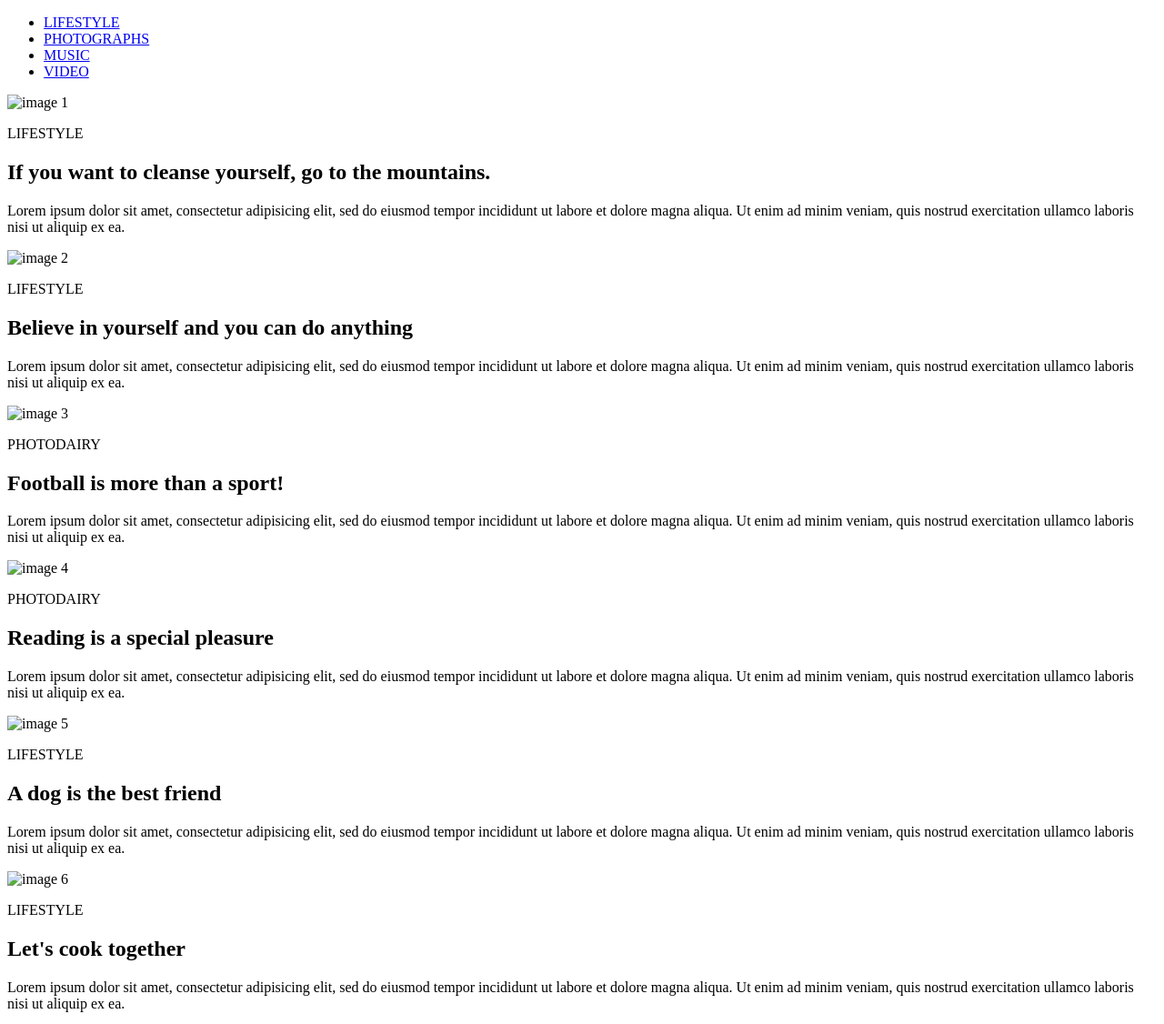
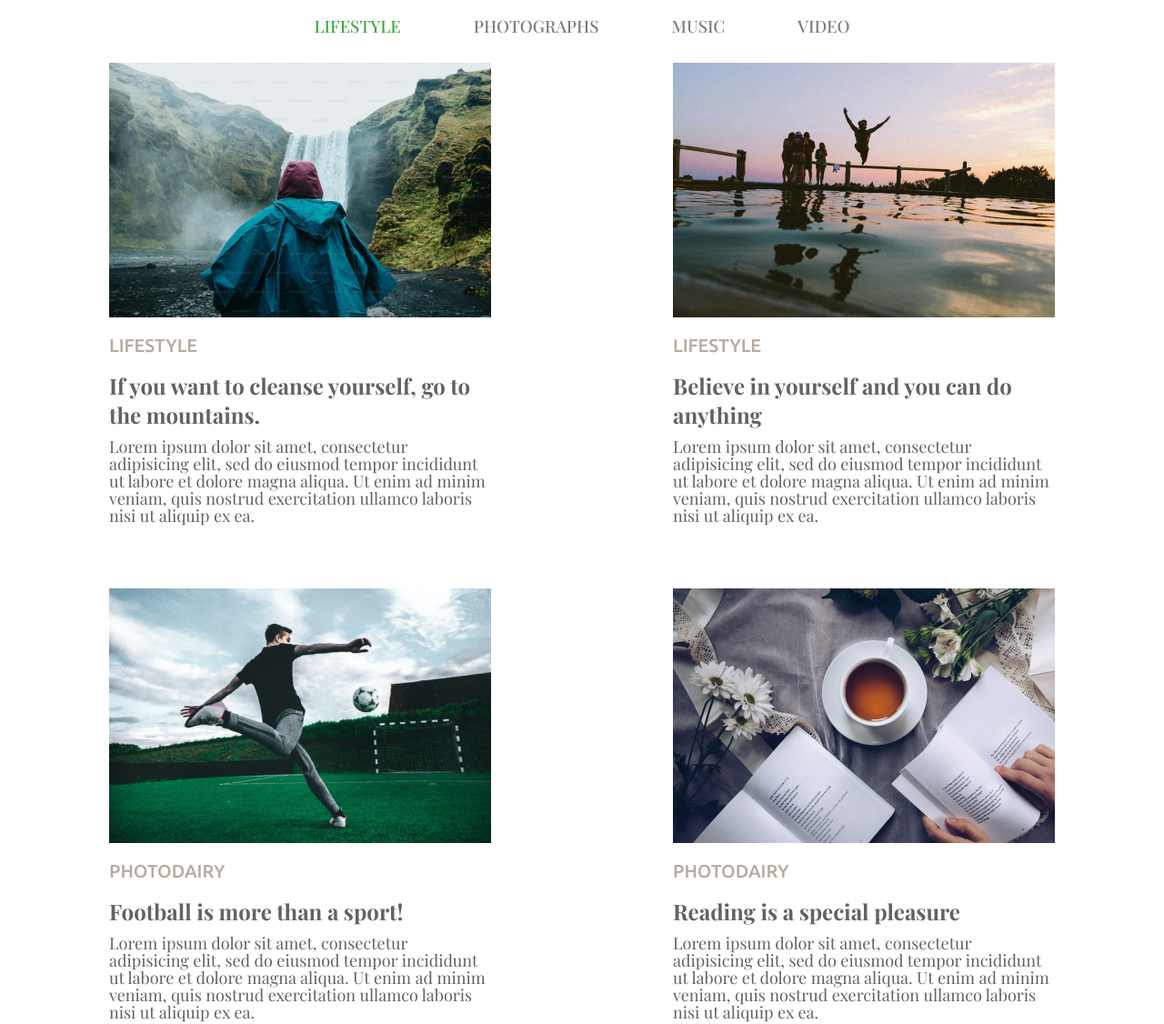
Before and after one commit to s1krey/lifestyle, a plain HTML site: page index.html in a window 1280 px wide. Shown: the top 1126 px of the page at 91% size. Drawn offline with nearby package versions, Linux system fonts and the light colour scheme; the site is published under a folder, as on GitHub Pages, so addresses that start at the root find nothing; a web font is replaced by a local one.

Commit message:
Update index.html

```diff
--- a/index.html
+++ b/index.html
@@ -5,7 +5,7 @@
     <meta charset="UTF-8">
     <meta name="viewport" content="width=device-width, initial-scale=1.0">
     <title>Lifestyle</title>
-    <link rel="stylesheet" href="/style.css">
+    <link rel="stylesheet" href="./style.css">
 </head>
 
 <body>
@@ -26,7 +26,7 @@
             <div class="container">
                 <div class="sec1wrap flex">
                     <div>
-                        <div><img src="/images/1 1.png" alt="image 1"></div>
+                        <div><img src="./images/1 1.png" alt="image 1"></div>
                         <div class="text">
                             <p class="p1">LIFESTYLE</p>
                             <h2>If you want to cleanse yourself, go to the mountains.</h2>
@@ -36,7 +36,7 @@
                         </div>
                     </div>
                     <div>
-                        <div><img src="/images/2 1.png" alt="image 2"></div>
+                        <div><img src="./images/2 1.png" alt="image 2"></div>
                         <div class="text">
                             <p class="p1">LIFESTYLE</p>
                             <h2>Believe in yourself and you can do anything</h2>
@@ -53,7 +53,7 @@
             <div class="container">
                 <div class="sec2wrap flex">
                     <div>
-                        <div><img src="/images/3 1.png" alt="image 3"></div>
+                        <div><img src="./images/3 1.png" alt="image 3"></div>
                         <div class="text">
                             <p class="p3">PHOTODAIRY</p>
                             <h2>Football is more than a sport!</h2>
@@ -63,7 +63,7 @@
                         </div>
                     </div>
                     <div>
-                        <div><img src="/images/4 1.png" alt="image 4"></div>
+                        <div><img src="./images/4 1.png" alt="image 4"></div>
                         <div class="text">
                             <p class="p3">PHOTODAIRY</p>
                             <h2>Reading is a special pleasure</h2>
@@ -80,7 +80,7 @@
             <div class="container">
                 <div class="sec3wrap flex">
                     <div>
-                        <div><img src="/images/1 2.png" alt="image 5"></div>
+                        <div><img src="./images/1 2.png" alt="image 5"></div>
                         <div class="text">
                             <p class="p3">LIFESTYLE</p>
                             <h2>A dog is the best friend</h2>
@@ -90,7 +90,7 @@
                         </div>
                     </div>
                     <div>
-                        <div><img src="/images/2 2.png" alt="image 6"></div>
+                        <div><img src="./images/2 2.png" alt="image 6"></div>
                         <div class="text">
                             <p class="p3">LIFESTYLE</p>
                             <h2>Let's cook together</h2>
```
